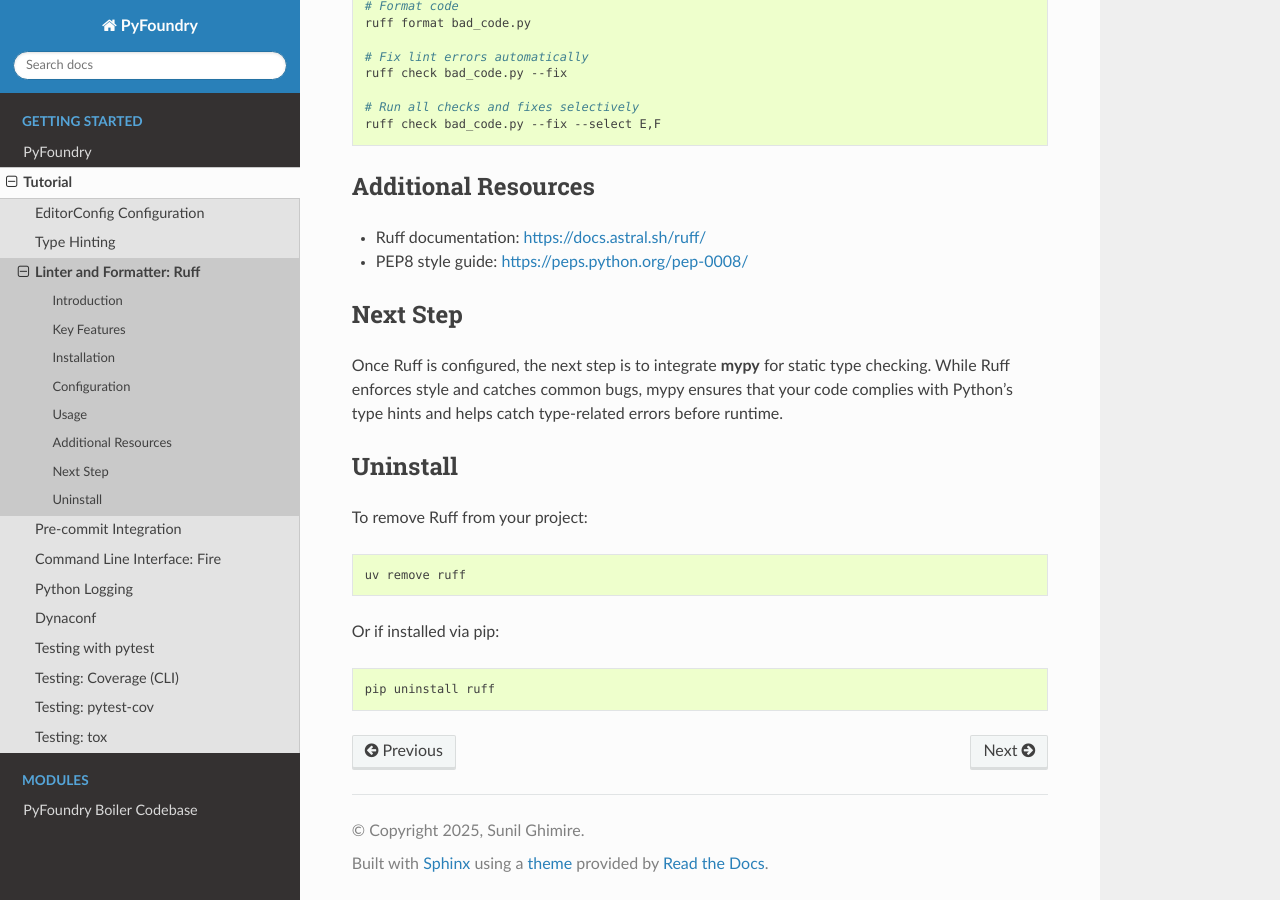
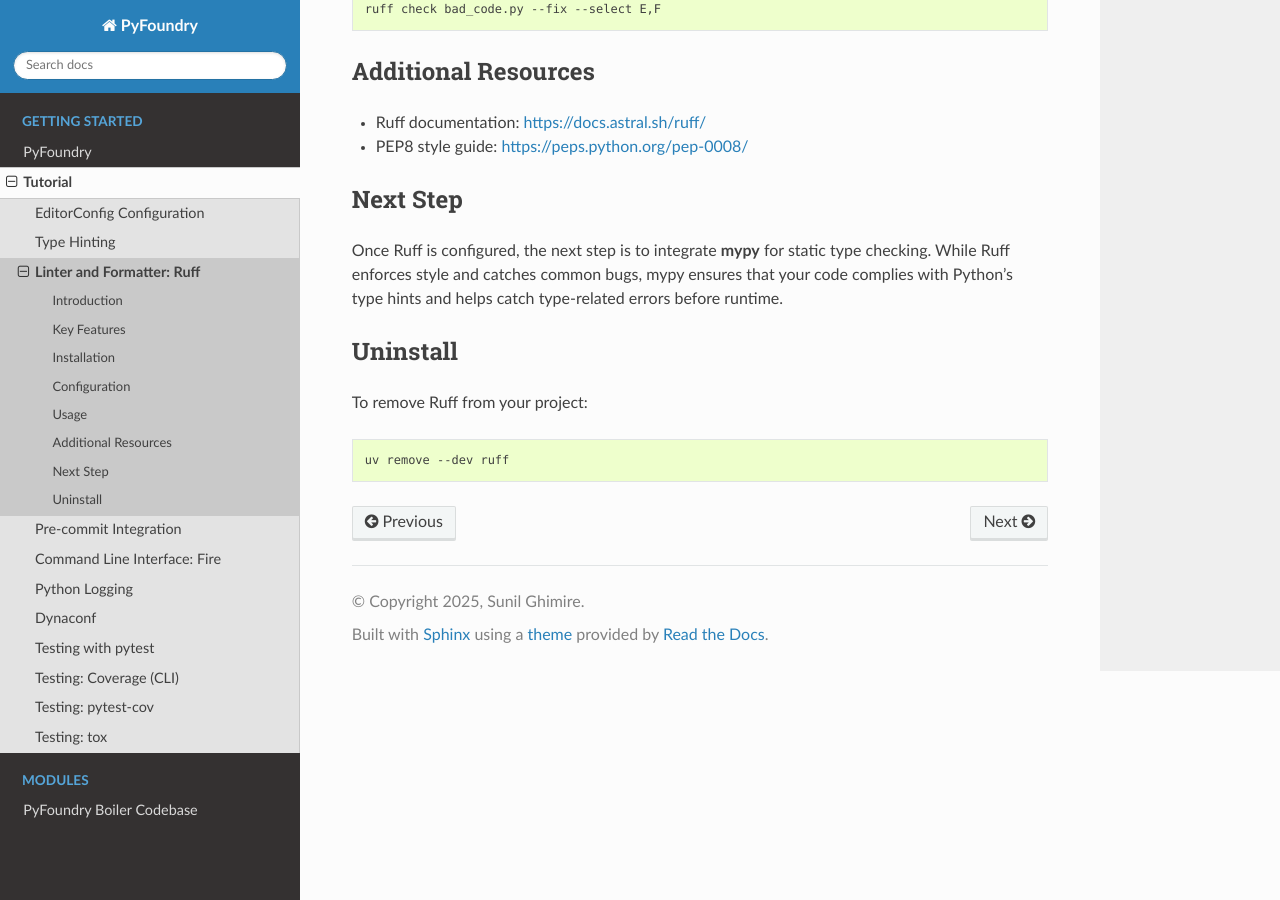
Before and after one commit to sunil-fm/FusePyStarter, a Sphinx documentation site: the page built from docs/initialization/ruff.rst, in a window 1280 px wide and 900 px high, scrolled down 3184 px. Built offline with Sphinx 7.4.7 and the Read the Docs theme 3.1.0, drawn with Linux system fonts in a browser that asks for light colours; pages that are not in the unit, such as notebooks, are missing from menus.

Commit message:
docs(ruff): remove install and uninstall using pip

```diff
--- a/docs/initialization/ruff.rst
+++ b/docs/initialization/ruff.rst
@@ -29,11 +29,6 @@ Use `uv` or `pip` to install Ruff as a development dependency:
 
     uv add --dev ruff
 
-Or:
-
-.. code-block:: bash
-
-    pip install ruff
 
 Configuration
 -------------
@@ -187,10 +182,4 @@ To remove Ruff from your project:
 
 .. code-block:: bash
 
-    uv remove ruff
-
-Or if installed via pip:
-
-.. code-block:: bash
-
-    pip uninstall ruff
+    uv remove --dev ruff
```
